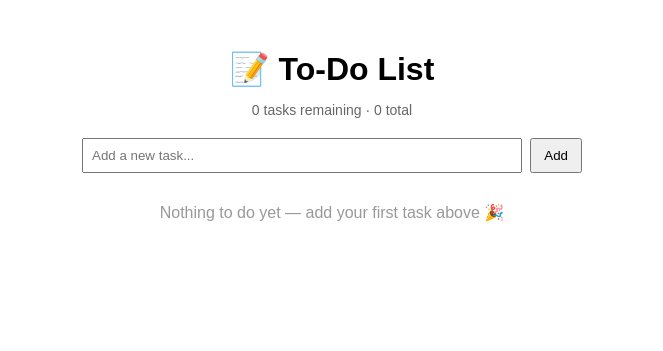
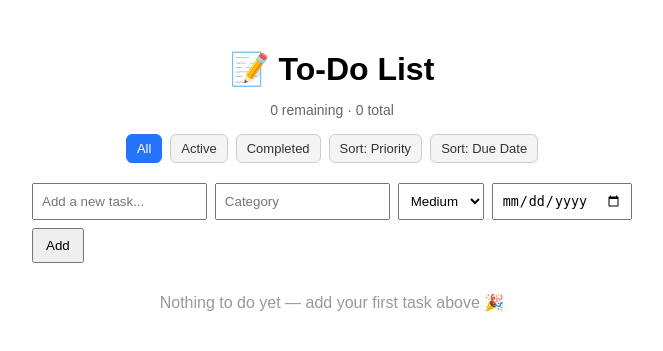
Before and after one commit to bindagearyan-bit/Python-Projects-, a Flask app: page / in a window 1280 px wide. Shown: the top 351 px of the page, without its empty margins (308-971 px from the left). Run offline with Flask 3, Linux system fonts and the light colour scheme.

Commit message:
Refactor styles and layout in index.html
Updated styles and layout for the to-do list interface, including adjustments to the body width, counter display, and task row layout. Enhanced the edit form and task metadata display.

```diff
--- a/to do app /templates/index.html
+++ b/to do app /templates/index.html
@@ -3,18 +3,35 @@
 <head>
     <title>To-Do List</title>
     <style>
-        body { font-family: Arial, sans-serif; max-width: 500px; margin: 50px auto; }
+        body { font-family: Arial, sans-serif; max-width: 600px; margin: 50px auto; }
         h1 { text-align: center; margin-bottom: 4px; }
-        .counter { text-align: center; color: #666; margin-bottom: 20px; font-size: 14px; }
-        .task-row { display: flex; align-items: center; gap: 10px; padding: 8px 0; border-bottom: 1px solid #ddd; }
-        .task-text { flex: 1; }
+        .counter { text-align: center; color: #666; margin-bottom: 16px; font-size: 14px; }
+
+        .controls { display: flex; justify-content: center; gap: 8px; margin-bottom: 20px; flex-wrap: wrap; }
+        .controls a, .controls select {
+            font-size: 13px; padding: 6px 10px; border-radius: 6px; text-decoration: none;
+            border: 1px solid #ccc; color: #333; background: #f4f4f4;
+        }
+        .controls a.active { background: #2575fc; color: white; border-color: #2575fc; }
+
+        .add-form { display: flex; flex-wrap: wrap; gap: 8px; margin-bottom: 24px; }
+        .add-form input[type="text"] { flex: 2; padding: 8px; min-width: 140px; }
+        .add-form select, .add-form input[type="date"] { padding: 8px; }
+        button { padding: 8px 12px; cursor: pointer; }
+
+        .task-row { display: flex; align-items: center; gap: 10px; padding: 10px 0; border-bottom: 1px solid #ddd; }
+        .task-main { flex: 1; }
+        .task-text { display: block; }
         .completed { text-decoration: line-through; color: #888; }
-        form.add-form { display: flex; gap: 8px; margin-bottom: 20px; }
-        input[type="text"] { flex: 1; padding: 8px; }
-        button { padding: 8px 12px; cursor: pointer; }
+        .task-meta { font-size: 12px; color: #777; margin-top: 2px; display: flex; gap: 8px; }
+
+        .priority-High { color: #C1272D; font-weight: 600; }
+        .priority-Medium { color: #C9A227; font-weight: 600; }
+        .priority-Low { color: #2f7a3d; font-weight: 600; }
+
         .empty-state { text-align: center; color: #999; margin-top: 30px; }
-        .edit-form { display: flex; gap: 6px; flex: 1; }
-        .edit-form input { flex: 1; padding: 4px; }
+        .edit-form { display: flex; flex-wrap: wrap; gap: 6px; flex: 1; }
+        .edit-form input, .edit-form select { padding: 4px; }
         .icon-link { text-decoration: none; cursor: pointer; }
     </style>
 </head>
@@ -22,11 +39,26 @@
     <h1>📝 To-Do List</h1>
     <p class="counter">
         {% set remaining = tasks|selectattr("completed", "equalto", false)|list|length %}
-        {{ remaining }} task{{ 's' if remaining != 1 else '' }} remaining · {{ tasks|length }} total
+        {{ remaining }} remaining · {{ all_tasks_count }} total
     </p>
+
+    <div class="controls">
+        <a href="/?filter=all&sort={{ sort_by }}" class="{{ 'active' if filter_by == 'all' }}">All</a>
+        <a href="/?filter=active&sort={{ sort_by }}" class="{{ 'active' if filter_by == 'active' }}">Active</a>
+        <a href="/?filter=completed&sort={{ sort_by }}" class="{{ 'active' if filter_by == 'completed' }}">Completed</a>
+        <a href="/?filter={{ filter_by }}&sort=priority" class="{{ 'active' if sort_by == 'priority' }}">Sort: Priority</a>
+        <a href="/?filter={{ filter_by }}&sort=due_date" class="{{ 'active' if sort_by == 'due_date' }}">Sort: Due Date</a>
+    </div>
 
     <form class="add-form" method="POST" action="/add">
         <input type="text" name="task" placeholder="Add a new task..." required>
+        <input type="text" name="category" placeholder="Category">
+        <select name="priority">
+            <option value="High">High</option>
+            <option value="Medium" selected>Medium</option>
+            <option value="Low">Low</option>
+        </select>
+        <input type="date" name="due_date">
         <button type="submit">Add</button>
     </form>
 
@@ -37,11 +69,25 @@
         {% if task.id == edit_id %}
             <form class="edit-form" method="POST" action="/edit/{{ task.id }}">
                 <input type="text" name="new_text" value="{{ task.text }}" required autofocus>
+                <input type="text" name="new_category" value="{{ task.category }}">
+                <select name="new_priority">
+                    <option value="High" {% if task.priority == "High" %}selected{% endif %}>High</option>
+                    <option value="Medium" {% if task.priority == "Medium" %}selected{% endif %}>Medium</option>
+                    <option value="Low" {% if task.priority == "Low" %}selected{% endif %}>Low</option>
+                </select>
+                <input type="date" name="new_due_date" value="{{ task.due_date }}">
                 <button type="submit">Save</button>
                 <a class="icon-link" href="/">✖</a>
             </form>
         {% else %}
-            <span class="task-text {% if task.completed %}completed{% endif %}">{{ task.text }}</span>
+            <div class="task-main">
+                <span class="task-text {% if task.completed %}completed{% endif %}">{{ task.text }}</span>
+                <div class="task-meta">
+                    <span>📁 {{ task.category }}</span>
+                    <span class="priority-{{ task.priority }}">● {{ task.priority }}</span>
+                    {% if task.due_date %}<span>📅 {{ task.due_date }}</span>{% endif %}
+                </div>
+            </div>
             <a class="icon-link" href="/?edit={{ task.id }}">✏️</a>
             <a class="icon-link" href="/delete/{{ task.id }}">🗑️</a>
         {% endif %}
```
